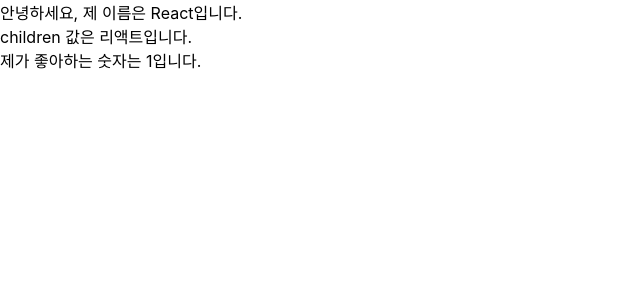
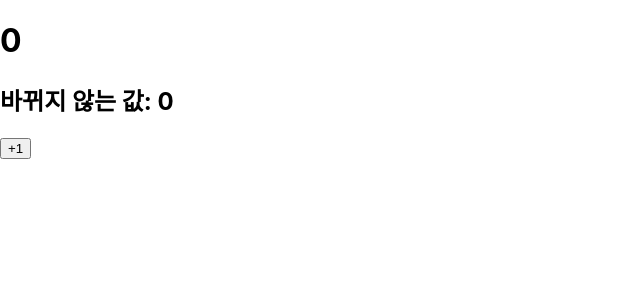
Before and after one commit to mandeukJeong/react-study, a React (Create React App) app in the folder hello-react/: page / in a window 1280 px wide. Shown: the top 300 px of the page, without its empty margins (0-640 px from the left). Built offline with nearby package versions, Linux system fonts and the light colour scheme.

Commit message:
3. 컴포넌트(state - 클래스형)

```diff
--- a/hello-react/src/App.js
+++ b/hello-react/src/App.js
@@ -1,11 +1,7 @@
-import MyComponent from './MyComponent';
+import Counter from './Counter';
 
 const App = () => {
-  return (
-    <MyComponent name="React" favoriteNumber={1}>
-      리액트
-    </MyComponent>
-  );
+  return <Counter />;
 };
 
 export default App;
--- /dev/null
+++ b/hello-react/src/Counter.js
@@ -0,0 +1,29 @@
+import { Component } from 'react';
+
+class Counter extends Component {
+  state = {
+    number: 0,
+    fixedNumber: 0,
+  };
+  render() {
+    const { number, fixedNumber } = this.state;
+    return (
+      <div>
+        <h1>{number}</h1>
+        <h2>바뀌지 않는 값: {fixedNumber}</h2>
+        <button
+          onClick={() => {
+            this.setState({ number: number + 1 }, () => {
+              console.log('방금 setState가 호출되었습니다.');
+              console.log(this.state);
+            });
+          }}
+        >
+          +1
+        </button>
+      </div>
+    );
+  }
+}
+
+export default Counter;
```
